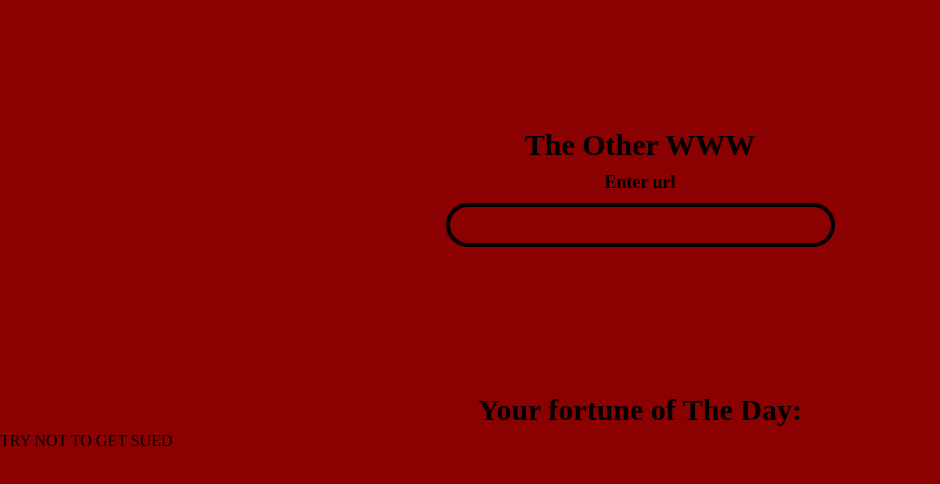
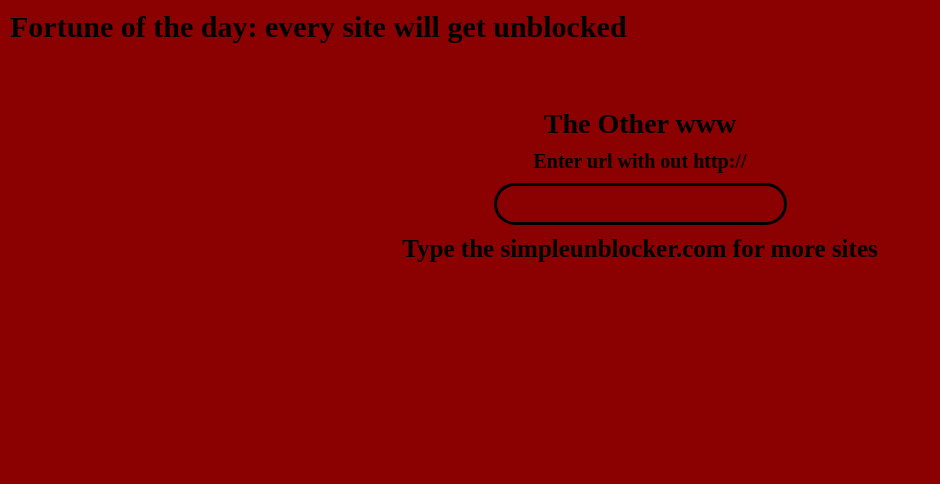
Before and after one commit to zpucci/The-other-web, a plain HTML site: page index.html in a window 1280 px wide. Shown: the whole page, without its empty margins (0-940 px from the left). Drawn offline with Linux system fonts and the light colour scheme.

Commit message:
Update index.html

```diff
--- a/index.html
+++ b/index.html
@@ -1,16 +1,18 @@
+
+
 <style>
     body {
         margin: 0 auto;
-        font-family: ubuntu;
-        background:rgb(139, 0, 0);
-        color: dark red;
+        font-family: Ubuntu;
+        background:rgb(139,0,0);
+        color: black;
     }
 
     input {
-        border: 4px solid black;
-        border-radius: 40px;
-        height: 5%;
-        font-size: 25px;
+        border: 3px solid black;
+        border-radius: 18px;
+        height: 0%;
+        font-size: 18;
         display: block;
         margin: auto;
         color: black;
@@ -23,7 +25,7 @@
     }
 
     input:focus {
-        border: 4px solid black;
+        border: 3px solid black;
         border-radius: 100px;
         outline: none;
         font-weight: bolder;
@@ -31,84 +33,49 @@
     }
 
     p {
-        font-size: 30px;
+        font-size: 28px;
         font-family: ubuntu;
         text-align: center;
         font-weight: bolder;
-        margin: 5px;
-        margin-top: 10%;
+        margin: 0px;
+        margin-top: 5%;
         color: black;
     }
 
     h1 {
-        font-size: 18px;
-        font-family: ubuntu;
+        font-size: 20px;
+        font-family: Ubuntu;
         text-align: center;
         margin: 10px;
         color: black;
     }
 
     h2 {
-        margin-bottom: 5%;
+        font-size: 25px;
+        font-family: Ubuntu;
+        text-align: center;
+        margin: 10px;
+        color: black;
+    }
+    h3 {
+        font-size: 30px;
+        font-family: Ubuntu;
+        text-align: left;
+        margin: 10px;
+        color: black;
     }
 </style>
-<title>Other WWW</title>
+<title>Other www</title>
     <span>
         <link rel="icon" href="kix-favicon7.ico" type="image/icon type">
         <div id="content">
-            <p>The Other WWW</p>
-            <h1>Enter url</h1>
+            <h3>Fortune of the day: every site will get unblocked</h3>
+            <p>The Other www</p>
+            <h1>Enter url with out http://</h1>
+
             <input autofocus type="text" id="text">
-            <html>
-  <head>
-    <title>Center</title>
-  </head>
-  <body>
-  <html>
-  <head>
-    <title>Center</title>
-  </head>
-  <body>
-
-    <div id="sidebar">
-        <br />
-        <p>Your fortune of The Day:</p>
-        <script>
-
-
-          var r_text = new Array();
-          r_text[0] =
-            "School tech department will blow up and avery site will be unblocked";
-          r_text[1] =
-            "Your teacher finds this site and block it ";
-          r_text[2] = "You copied sussy tabs and you get sued";
-          r_text[3] =
-            "You owe something studios $100,000,000";
-          r_text[4] =
-            "After winning a 10 million dollar scratch ticket, you will die in a hole";
-          r_text[5] =
-            "You will lose your phone, and your clash of clans acount is lost for ever";
-          r_text[6] =
-            "amogus will come to your house at 3AM and imposter you";
-          r_text[7] =
-            "DON'T COPY THE PROJECT OR POLYGON PROJECT OR SUSSY TABS";
-          r_text[8] =
-            "TRY NOT TO GET SUED";
-
-          var i = Math.floor(r_text.length * Math.random());
-
-          document.write(r_text[i] + "<br />");
-        </script>
-      </div>
-
-  </body>
-</html>
-
-
-  </body>
-</html>
-
-
+        <h2>Type the simpleunblocker.com for more sites<h2>
+        </div>
         <iframe id="iframe" frameborder="0" width="0%" height="0%"></iframe>
     </span>
 <script>
```
